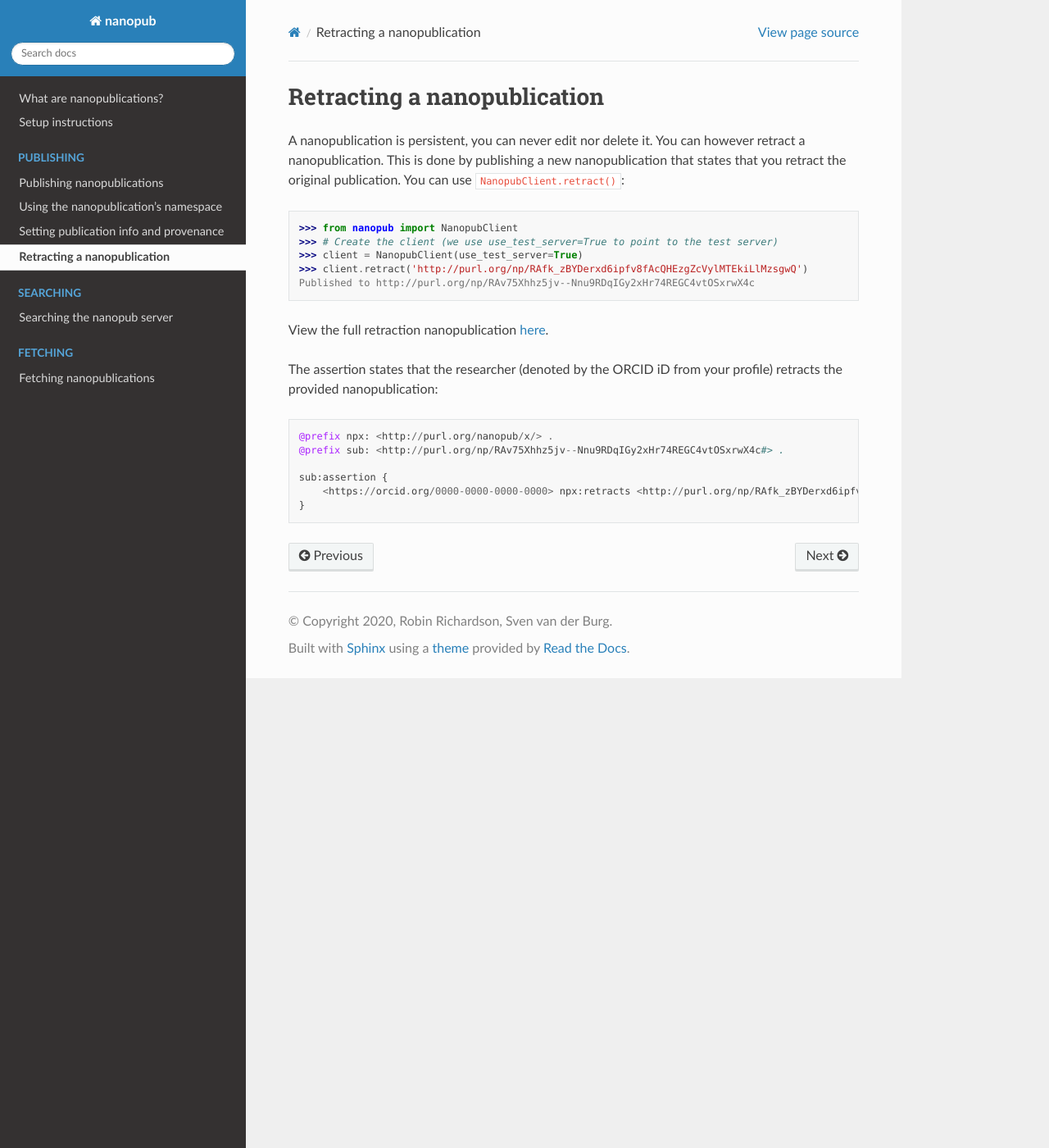
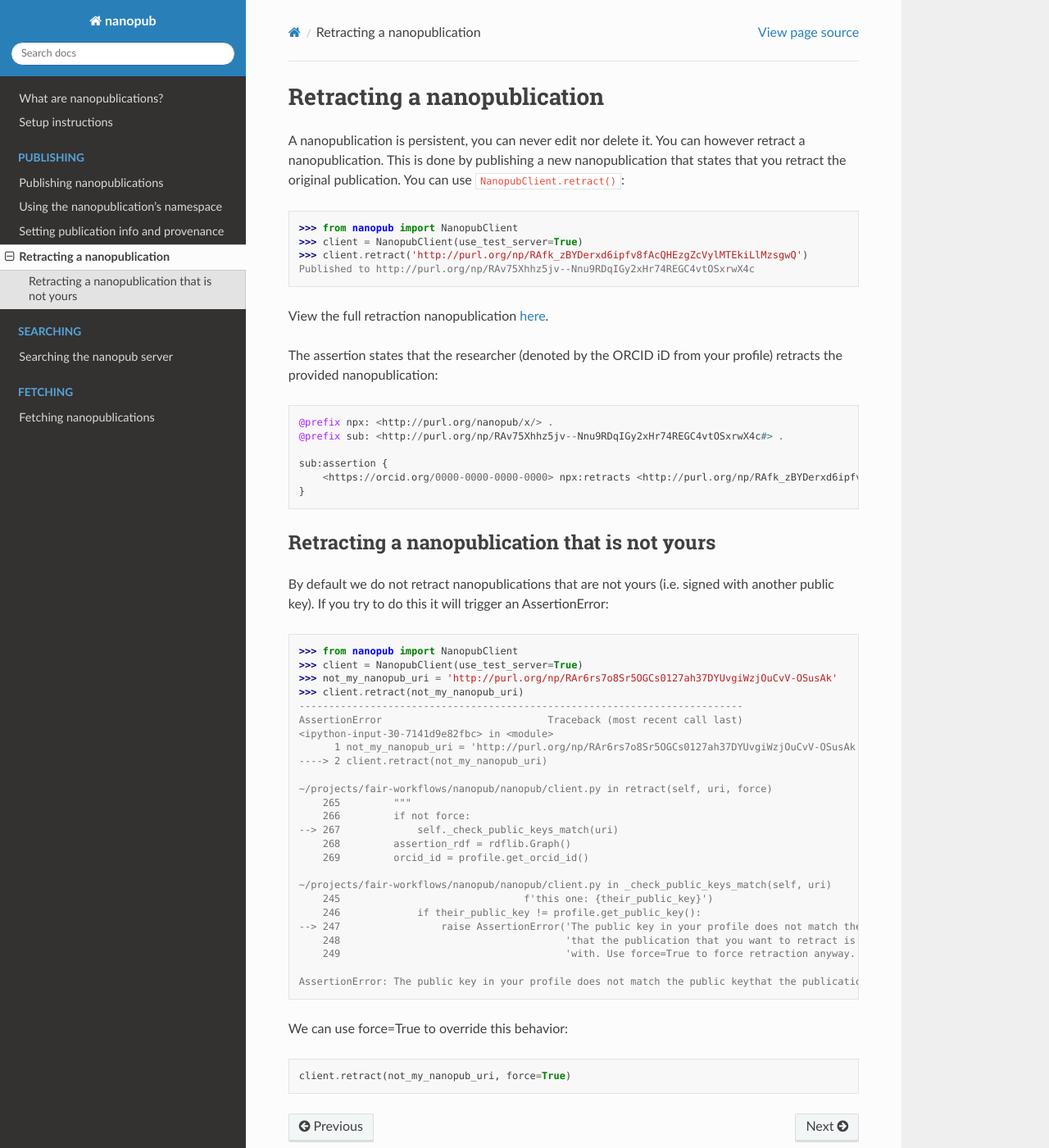
Before and after one commit to fair-workflows/nanopub, a Sphinx documentation site: the page built from docs/publishing/retraction.md, in a window 1280 px wide and 1400 px high. Shown: the whole window at 82% size. Built offline with Sphinx 7.4.7 and the Read the Docs theme 2.0.0, drawn with Linux system fonts in a browser that asks for light colours; the version number is read from the project's files by our own code.

Commit message:
Add documentation on retracting a nanopublication that is not yours

````diff
--- a/docs/publishing/retraction.md
+++ b/docs/publishing/retraction.md
@@ -5,7 +5,6 @@ This is done by publishing a new nanopublication that states that you
 retract the original publication. You can use `NanopubClient.retract()`:
 ```python
 >>> from nanopub import NanopubClient
->>> # Create the client (we use use_test_server=True to point to the test server)
 >>> client = NanopubClient(use_test_server=True)
 >>> client.retract('http://purl.org/np/RAfk_zBYDerxd6ipfv8fAcQHEzgZcVylMTEkiLlMzsgwQ')
 Published to http://purl.org/np/RAv75Xhhz5jv--Nnu9RDqIGy2xHr74REGC4vtOSxrwX4c
@@ -22,3 +21,38 @@ sub:assertion {
     <https://orcid.org/0000-0000-0000-0000> npx:retracts <http://purl.org/np/RAfk_zBYDerxd6ipfv8fAcQHEzgZcVylMTEkiLlMzsgwQ> .
 }
 ```
+
+## Retracting a nanopublication that is not yours
+By default we do not retract nanopublications that are not yours (i.e. signed with another public key).
+If you try to do this it will trigger an AssertionError:
+```python
+>>> from nanopub import NanopubClient
+>>> client = NanopubClient(use_test_server=True)
+>>> not_my_nanopub_uri = 'http://purl.org/np/RAr6rs7o8Sr5OGCs0127ah37DYUvgiWzjOuCvV-OSusAk'
+>>> client.retract(not_my_nanopub_uri)
+---------------------------------------------------------------------------
+AssertionError                            Traceback (most recent call last)
+<ipython-input-30-7141d9e82fbc> in <module>
+      1 not_my_nanopub_uri = 'http://purl.org/np/RAr6rs7o8Sr5OGCs0127ah37DYUvgiWzjOuCvV-OSusAk'
+----> 2 client.retract(not_my_nanopub_uri)
+
+~/projects/fair-workflows/nanopub/nanopub/client.py in retract(self, uri, force)
+    265         """
+    266         if not force:
+--> 267             self._check_public_keys_match(uri)
+    268         assertion_rdf = rdflib.Graph()
+    269         orcid_id = profile.get_orcid_id()
+
+~/projects/fair-workflows/nanopub/nanopub/client.py in _check_public_keys_match(self, uri)
+    245                               f'this one: {their_public_key}')
+    246             if their_public_key != profile.get_public_key():
+--> 247                 raise AssertionError('The public key in your profile does not match the public key'
+    248                                      'that the publication that you want to retract is signed '
+    249                                      'with. Use force=True to force retraction anyway.')
+
+AssertionError: The public key in your profile does not match the public keythat the publication that you want to retract is signed with. Use force=True to force retraction anyway.
+```
+We can use force=True to override this behavior:
+```python
+client.retract(not_my_nanopub_uri, force=True)
+```
````
